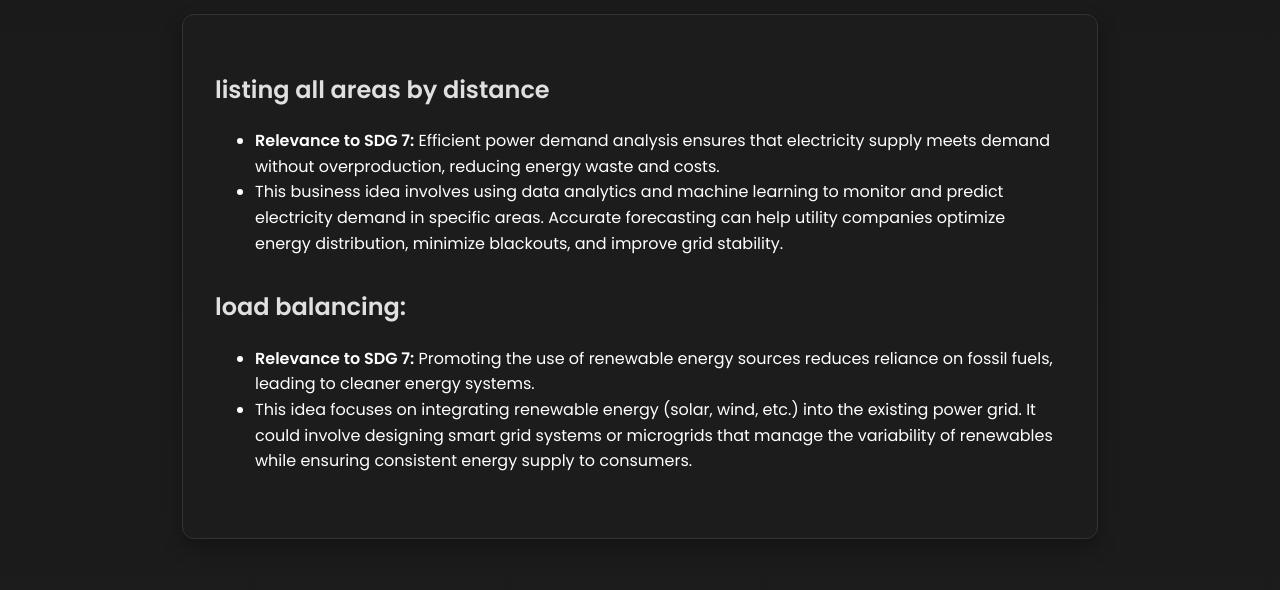
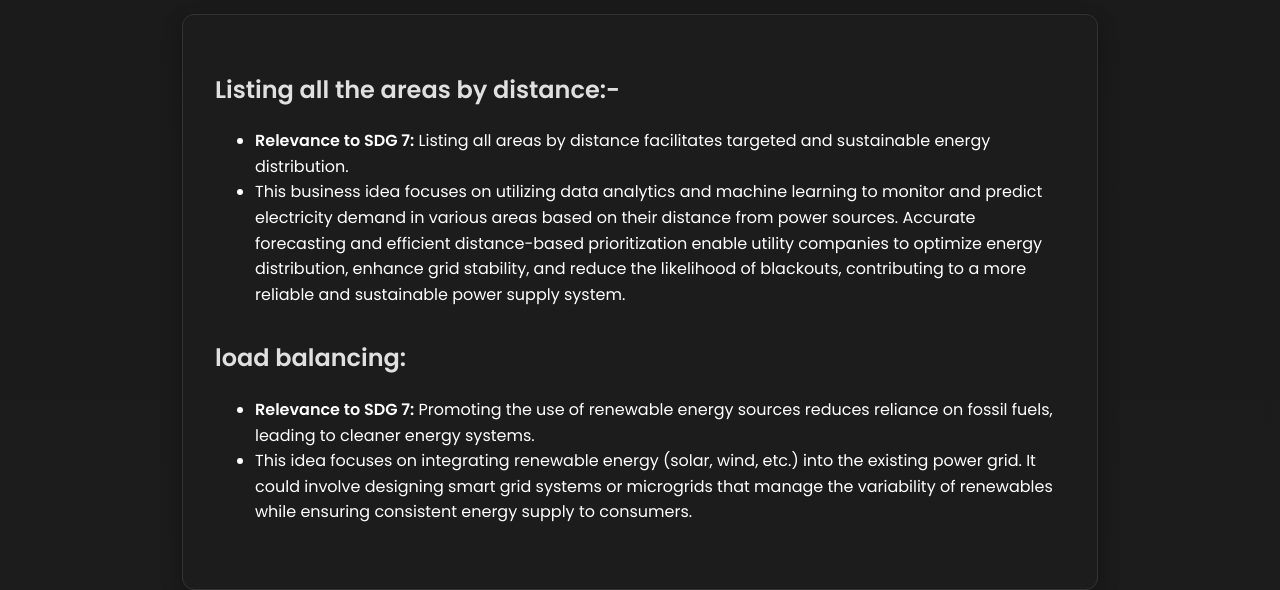
Before and after one commit to SaideepN22/CityPlan_Ramapuram.github.io, a plain HTML site: page pranav.html in a window 1280 px wide. Shown: the part 247-837 px from the top of the page. Drawn offline with Linux system fonts and the light colour scheme.

Commit message:
Update pranav.html

```diff
--- a/pranav.html
+++ b/pranav.html
@@ -25,14 +25,15 @@
         <div class="ideas-box">
 
             <div class="idea">
-                <h3>listing all areas by distance</h3>
+                 <h3>Listing all the areas by distance:-</h3>
                 <p>
                     <ul>
                         <li>
-                            <b>Relevance to SDG 7:</b> Efficient power demand analysis ensures that electricity supply meets demand without overproduction, reducing energy waste and costs.
+                            <b>Relevance to SDG 7:</b> Listing all areas by distance facilitates targeted and sustainable energy distribution.
                         </li>
                         <li>
-                            This business idea involves using data analytics and machine learning to monitor and predict electricity demand in specific areas. Accurate forecasting can help utility companies optimize energy distribution, minimize blackouts, and improve grid stability.
+                            This business idea focuses on utilizing data analytics and machine learning to monitor and predict electricity demand in various areas based on their distance from power sources.
+                            Accurate forecasting and efficient distance-based prioritization enable utility companies to optimize energy distribution, enhance grid stability, and reduce the likelihood of blackouts, contributing to a more reliable and sustainable power supply system.
                         </li>
                     </ul>
                 </p>
```
